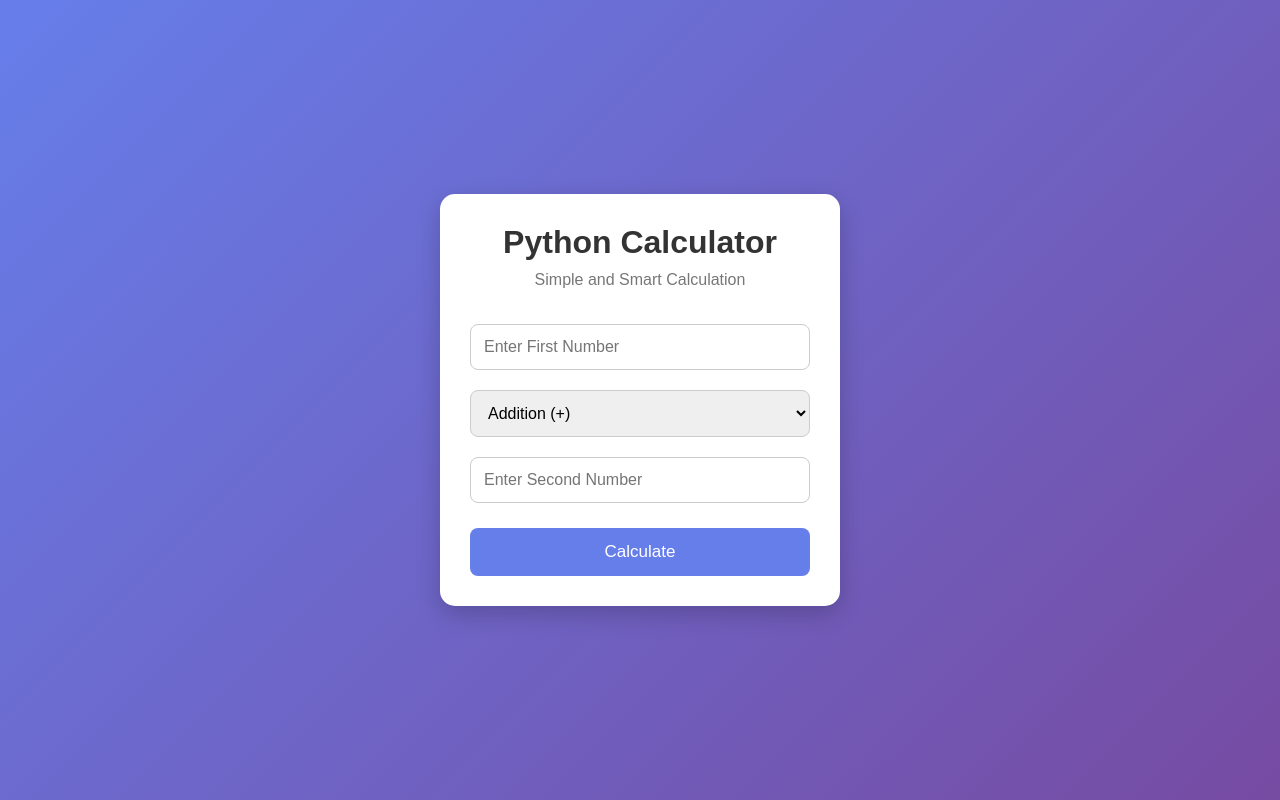
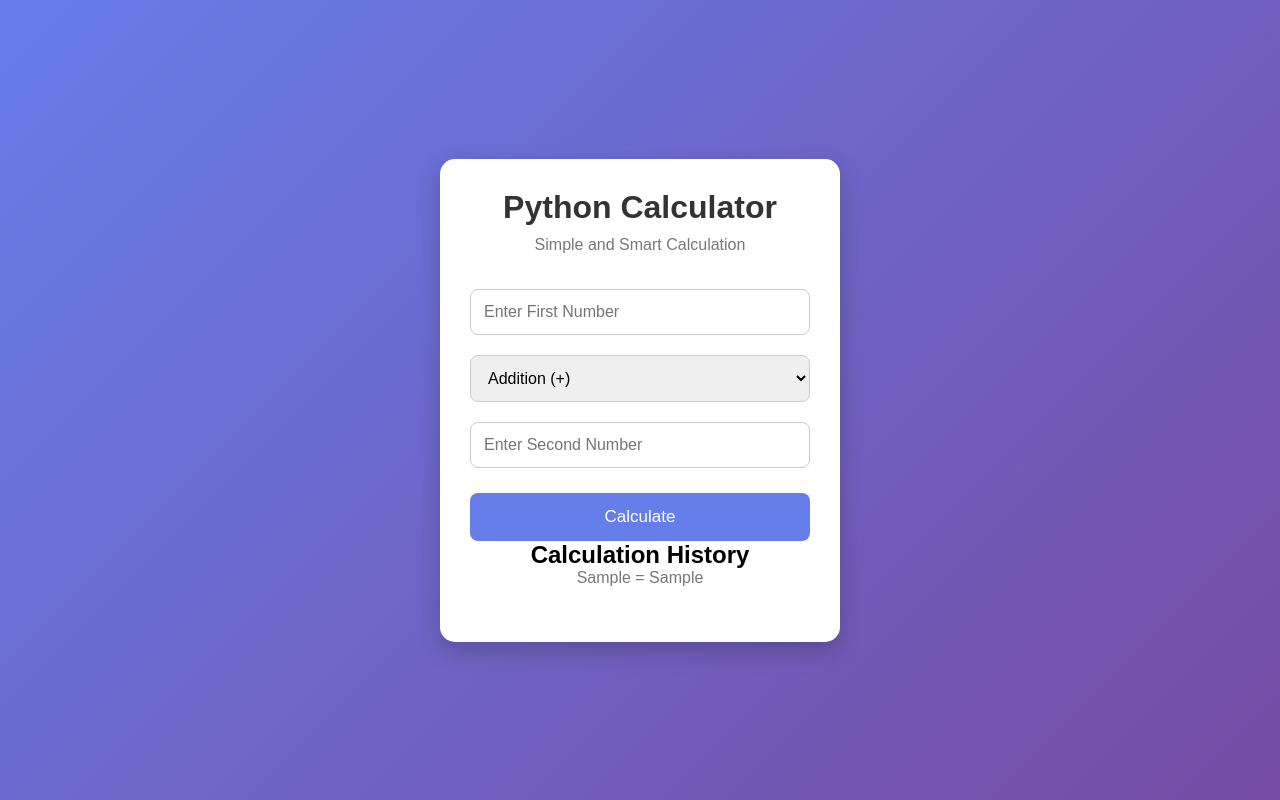
Before and after one commit to dendukurisribhavana-a11y/Python-Calculator, a Flask app: page / in a window 1280 px wide. Run offline with Flask 3, Linux system fonts and the light colour scheme; tables that the repository leaves empty hold one stand-in row (values such as "Sample post").

Commit message:
Add calculation history

```diff
--- a/templates/index.html
+++ b/templates/index.html
@@ -56,7 +56,17 @@
                 <h3>{{ error }}</h3>
             </div>
         {% endif %}
+<div class="history">
+            <h2>Calculation History</h2>
 
+            {% if history %}
+                {% for item in history %}
+                    <p>{{ item[1] }} = {{ item[2] }}</p>
+                {% endfor %}
+            {% else %}
+                <p>No calculations yet.</p>
+            {% endif %}
+        </div>
     </div>
 
 </body>
```
